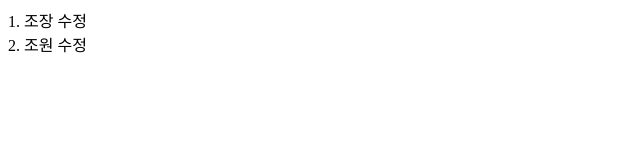
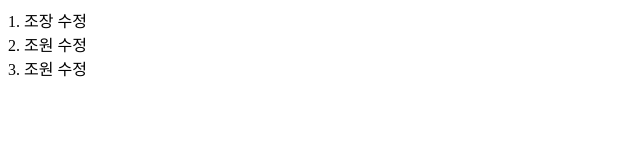
Before and after one commit to eungyu123/git-collabo, a plain HTML site: page index.html in a window 1280 px wide. Shown: the full height of the page, 0-640 px from the left. Drawn offline with Linux system fonts and the light colour scheme.

Commit message:
조원 수정2

```diff
--- a/index.html
+++ b/index.html
@@ -9,5 +9,7 @@
     1. 조장 수정
     <br />
     2. 조원 수정
+    <br />
+    3. 조원 수정
   </body>
 </html>
```
